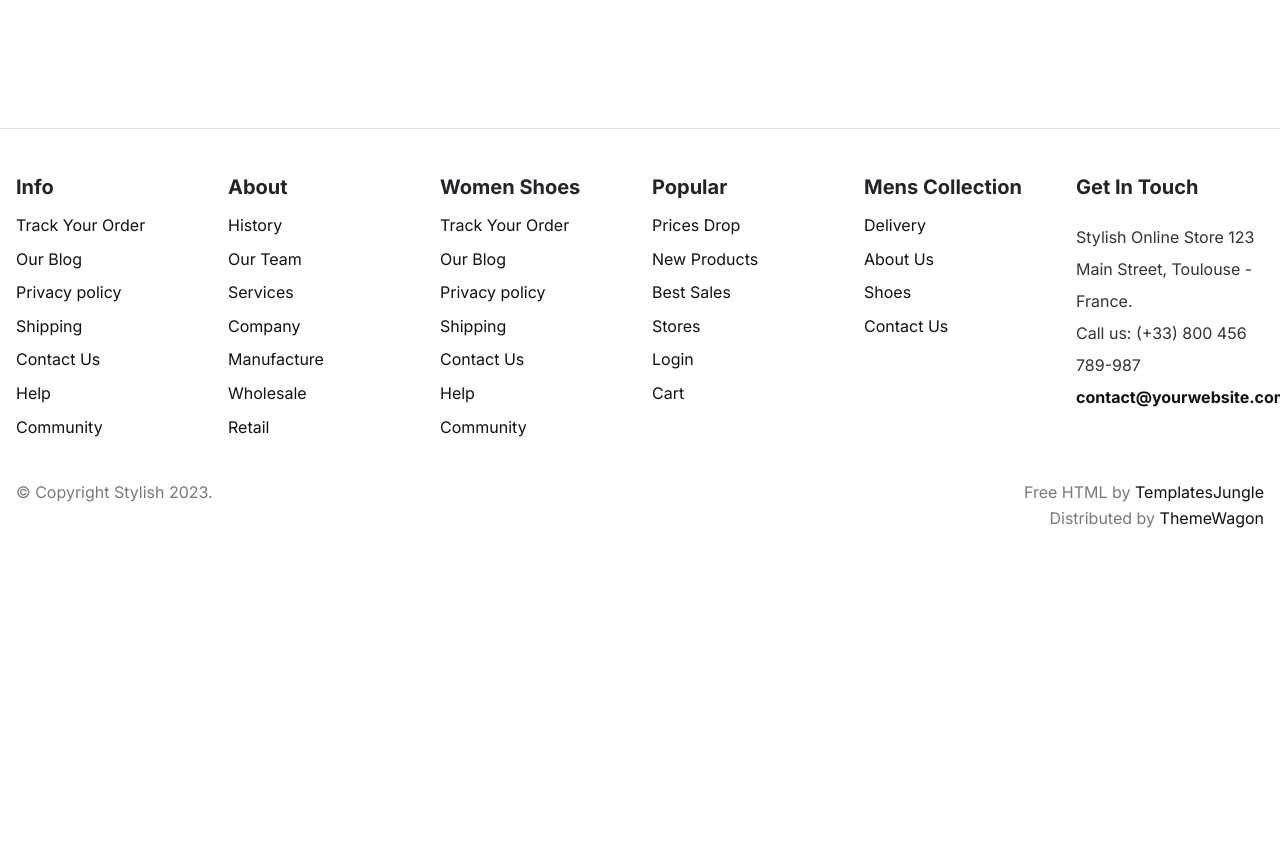
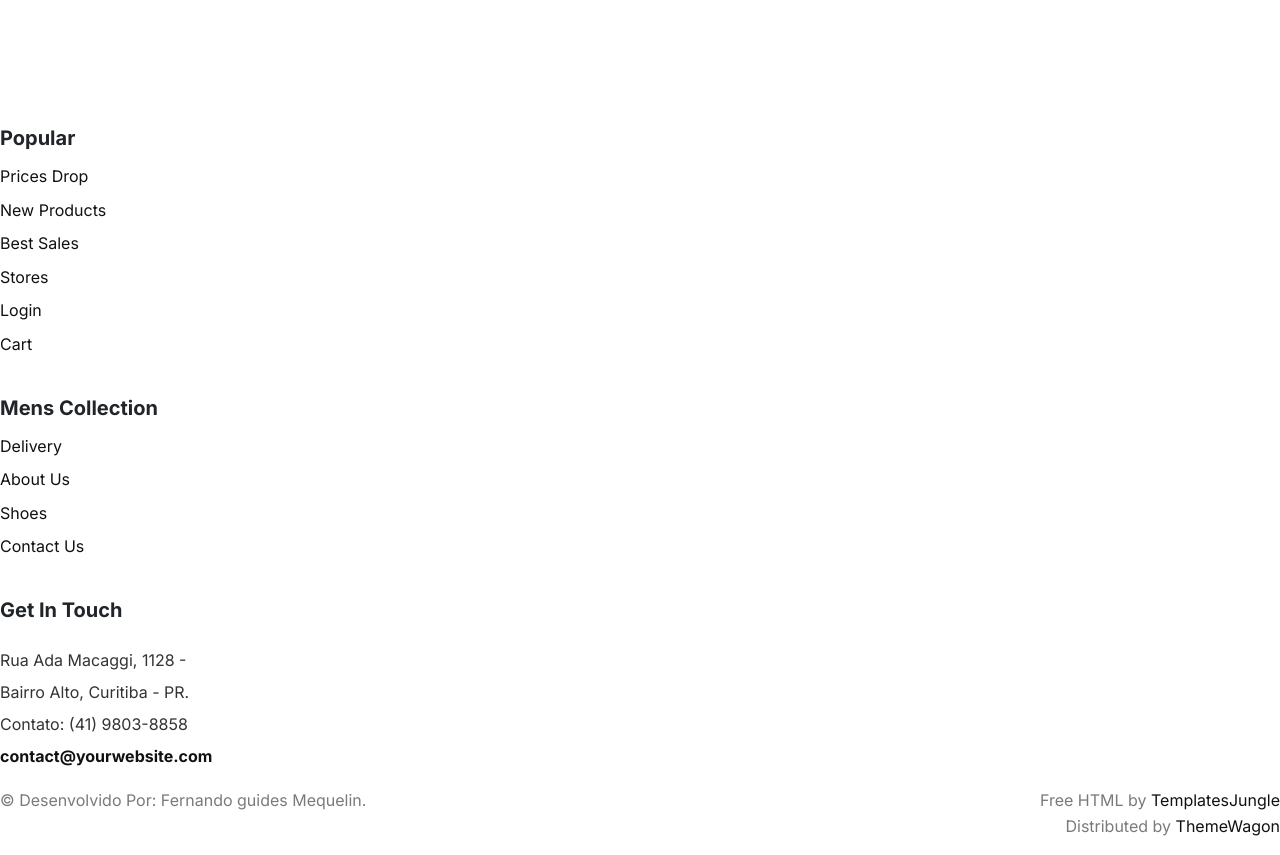
Before and after one commit to ferM0158/mercearia-da-adri, a plain HTML site: page index.html in a window 1280 px wide. Shown: the part 3420-4275 px from the top of the page. Before the commit the page ends 4015 px from the top, so only its background shows below. Drawn offline with nearby package versions, Linux system fonts and the light colour scheme; a web font is replaced by a local one.

Commit message:
index.html

```diff
--- a/index.html
+++ b/index.html
@@ -974,90 +974,6 @@
       </div>
     </div>
   </section>
-
-  <footer id="footer" class="py-5 border-top">
-    <div class="container-lg">
-      <div class="row">
-        <div class="col-lg-2 pb-3">
-          <div class="footer-menu">
-            <h5 class="widget-title pb-2">Info</h5>
-            <ul class="menu-list list-unstyled">
-              <li class="pb-2">
-                <a href="#">Track Your Order</a>
-              </li>
-              <li class="pb-2">
-                <a href="index.html">Our Blog</a>
-              </li>
-              <li class="pb-2">
-                <a href="#">Privacy policy</a>
-              </li>
-              <li class="pb-2">
-                <a href="#">Shipping</a>
-              </li>
-              <li class="pb-2">
-                <a href="#">Contact Us</a>
-              </li>
-              <li class="pb-2">
-                <a href="#">Help</a>
-              </li>
-              <li class="pb-2">
-                <a href="#">Community</a>
-              </li>
-            </ul>
-          </div>
-        </div>
-        <div class="col-lg-2 pb-3">
-          <div class="footer-menu">
-            <h5 class="widget-title pb-2">About</h5>
-            <ul class="menu-list list-unstyled">
-              <li class="pb-2">
-                <a href="#">History</a>
-              </li>
-              <li class="pb-2">
-                <a href="#">Our Team</a>
-              </li>
-              <li class="pb-2">
-                <a href="#">Services</a>
-              </li>
-              <li class="pb-2">
-                <a href="#">Company</a>
-              </li>
-              <li class="pb-2">
-                <a href="#">Manufacture</a>
-              </li>
-              <li class="pb-2">
-                <a href="#">Wholesale</a>
-              </li>
-              <li class="pb-2">
-                <a href="#">Retail</a>
-              </li>
-            </ul>
-          </div>
-        </div>
-        <div class="col-lg-2 pb-3">
-          <div class="footer-menu">
-            <h5 class="widget-title pb-2">Women Shoes</h5>
-            <ul class="menu-list list-unstyled">
-              <li class="pb-2">
-                <a href="#">Track Your Order</a>
-              </li>
-              <li class="pb-2">
-                <a href="index.html">Our Blog</a>
-              </li>
-              <li class="pb-2">
-                <a href="#">Privacy policy</a>
-              </li>
-              <li class="pb-2">
-                <a href="#">Shipping</a>
-              </li>
-              <li class="pb-2">
-                <a href="#">Contact Us</a>
-              </li>
-              <li class="pb-2">
-                <a href="#">Help</a>
-              </li>
-              <li class="pb-2">
-                <a href="#">Community</a>
               </li>
             </ul>
           </div>
@@ -1110,8 +1026,8 @@
           <div class="footer-menu">
             <h5 class="widget-title pb-3">Get In Touch</h5>
             <div class="footer-contact-text">
-              <span>Stylish Online Store 123 Main Street, Toulouse - France. </span>
-              <span> Call us: (+33) 800 456 789-987 </span>
+              <span>Rua Ada Macaggi, 1128 - Bairro Alto, Curitiba - PR. </span>
+              <span> Contato: (41) 9803-8858 </span>
               <span class="text-hover fw-bold light-border"><a href="mailto:contact@yourwebsite.com">contact@yourwebsite.com</a></span>
             </div>
           </div>
@@ -1119,7 +1035,7 @@
       </div>
       <div class="row">
         <div class="col-md-6">
-          <p>© Copyright Stylish 2023.</p>
+          <p>© Desenvolvido Por: Fernando guides Mequelin.</p>
         </div>
         <div class="col-md-6 text-lg-end">
           <p>Free HTML by <a href="https://templatesjungle.com/" target="_blank">TemplatesJungle</a><br> Distributed by <a href="https://themewagon.com" target="blank">ThemeWagon</a> </p>
```
